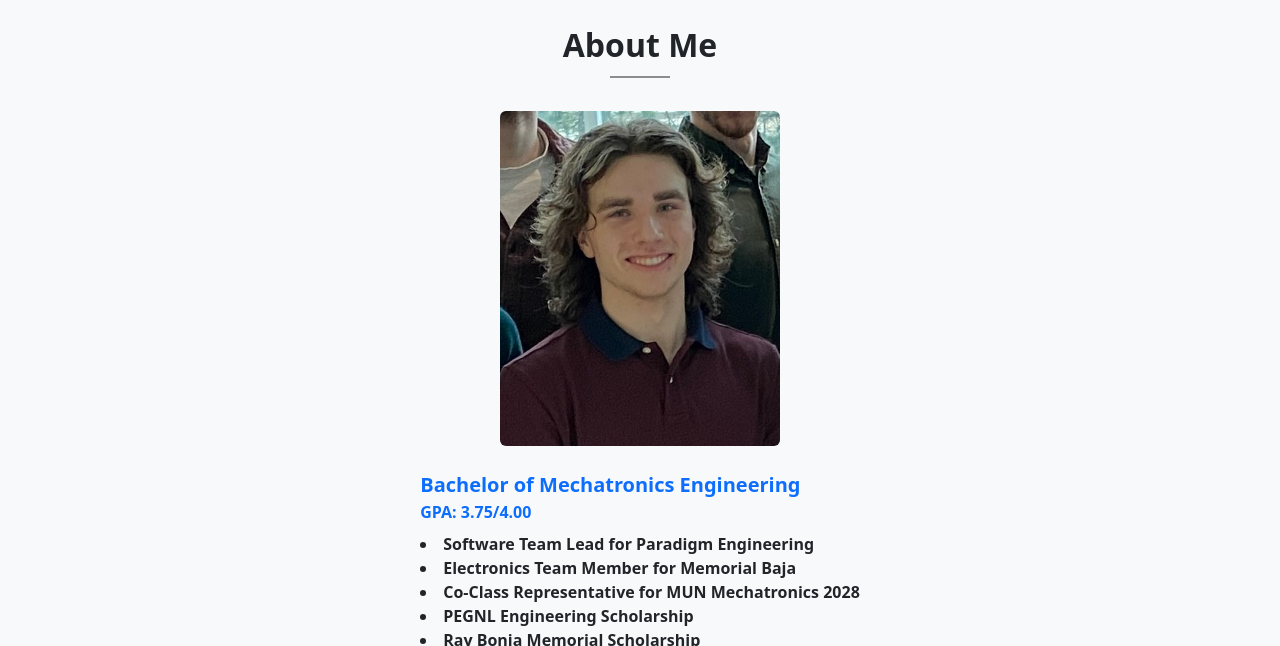
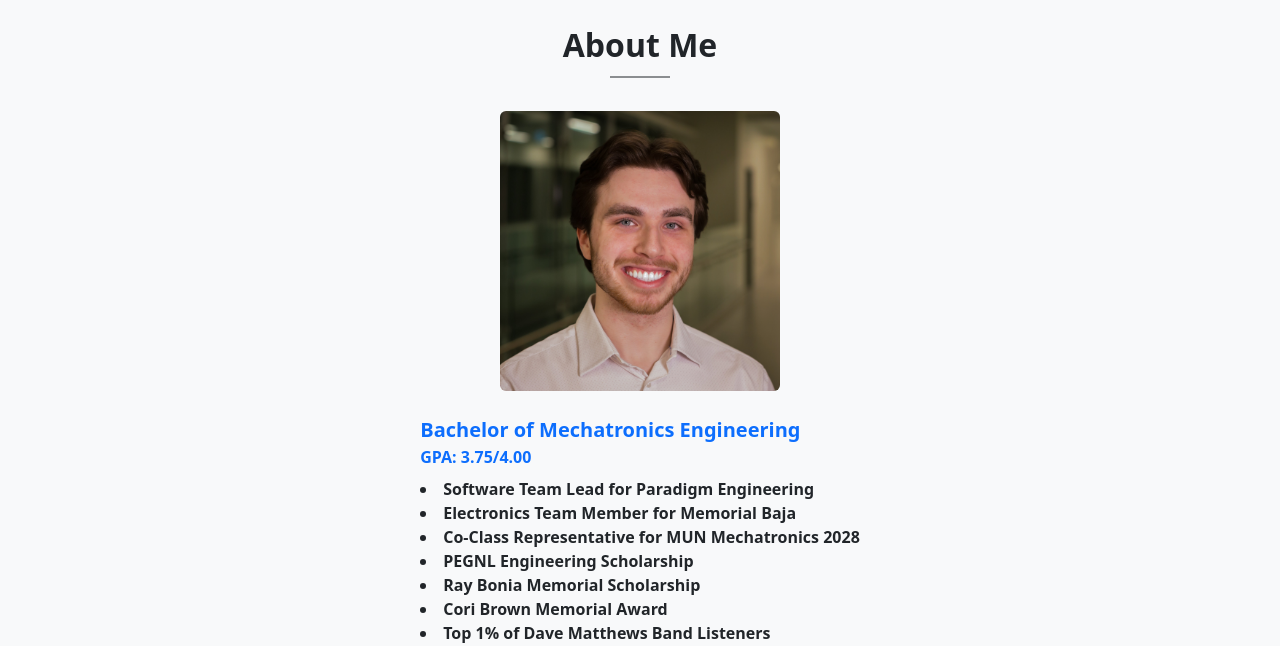
Before and after one commit to stevenwdyer/site, a website: page index.html in a window 1280 px wide. Shown: the part 718-1364 px from the top of the page. Drawn offline with nearby package versions, Linux system fonts and the light colour scheme.

Commit message:
Fix: updated headshot

```diff
--- a/index.html
+++ b/index.html
@@ -53,7 +53,7 @@
                         <h2 class="fw-bold">About Me</h2>
                         <hr class="section-divider">
                     </div>
-                    <img src="public/headshot.png" alt="Profile" class="profile-img rounded mb-4" style="width: 280px; height: auto;">
+                    <img src="public/headshot.jpg" alt="Profile" class="profile-img rounded mb-4" style="width: 280px; height: auto;">
                     <div class="mx-auto text-center" style="max-width: 700px;">
                         <div class="text-start d-inline-block">
                         <div class="text-primary fw-bold fs-5">
```
Also changed, not shown: public/headshot.jpg (added), public/headshot.png (deleted).
